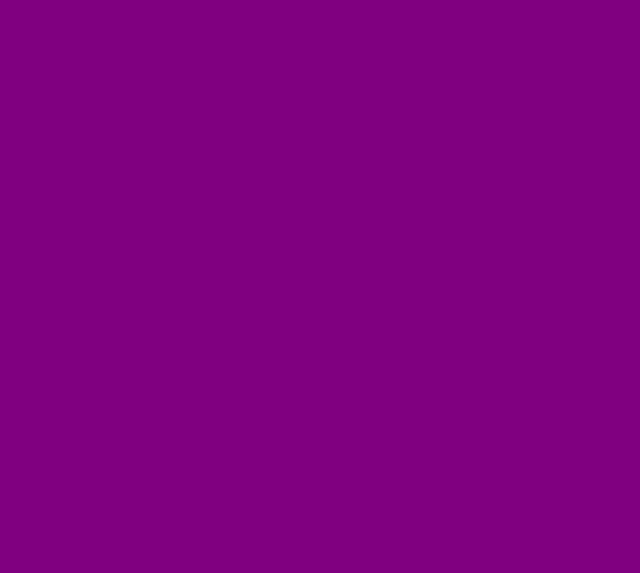
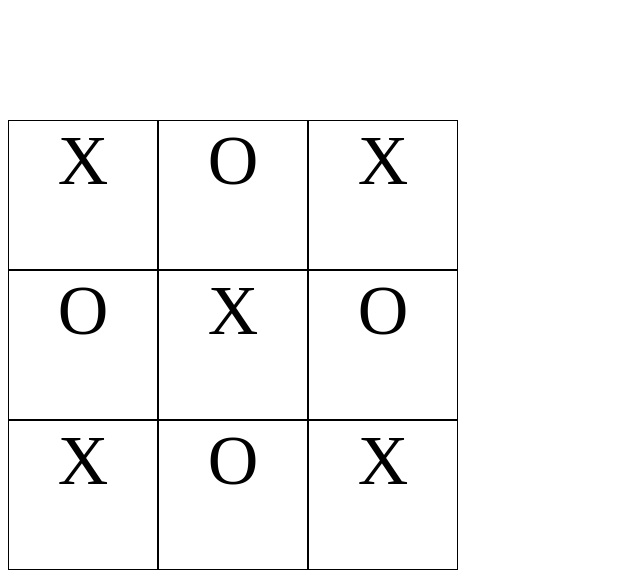
Before and after one commit to Jennings6248/tic-tac-toe-game, a plain HTML site: page index.html in a window 1280 px wide. Shown: the whole page, without its empty margins (0-640 px from the left). Drawn offline with Linux system fonts and the light colour scheme.

Commit message:
created initial layout

```diff
--- a/index.html
+++ b/index.html
@@ -1,14 +1,24 @@
 <!DOCTYPE html>
 <html lang="en">
-<head>
-    <meta charset="UTF-8">
-    <meta name="viewport" content="width=device-width, initial-scale=1.0">
-    <meta http-equiv="X-UA-Compatible" content="ie=edge">
+  <head>
+    <meta charset="UTF-8" />
+    <meta name="viewport" content="width=device-width, initial-scale=1.0" />
+    <meta http-equiv="X-UA-Compatible" content="ie=edge" />
     <title>Document</title>
-    <link rel="stylesheet" href="main.css">
+    <link rel="stylesheet" href="main.css" />
     <script defer src="main.js"></script>
-</head>
-<body>
-
-</body>
+  </head>
+  <body>
+    <div class="mainContainer1">
+      <div class="cell">X</div>
+      <div class="cell">O</div>
+      <div class="cell">X</div>
+      <div class="cell">O</div>
+      <div class="cell">X</div>
+      <div class="cell">O</div>
+      <div class="cell">X</div>
+      <div class="cell">O</div>
+      <div class="cell">X</div>
+    </div>
+  </body>
 </html>
--- a/main.css
+++ b/main.css
@@ -1,3 +1,23 @@
-body {
-    background: purple;
+* {
+  box-sizing: border-box;
 }
+
+.mainContainer1 {
+  display: flex;
+  flex-direction: row;
+  margin-bottom: 0;
+  flex-wrap: wrap;
+  justify-content: center;
+  align-items: center;
+  margin-top: 120px;
+  width: 450px;
+}
+
+.cell {
+  border: 1px solid black;
+  width: 150px;
+  height: 150px;
+  text-align: center;
+  font-size: 70px;
+  border-radius: ;
+}
```
